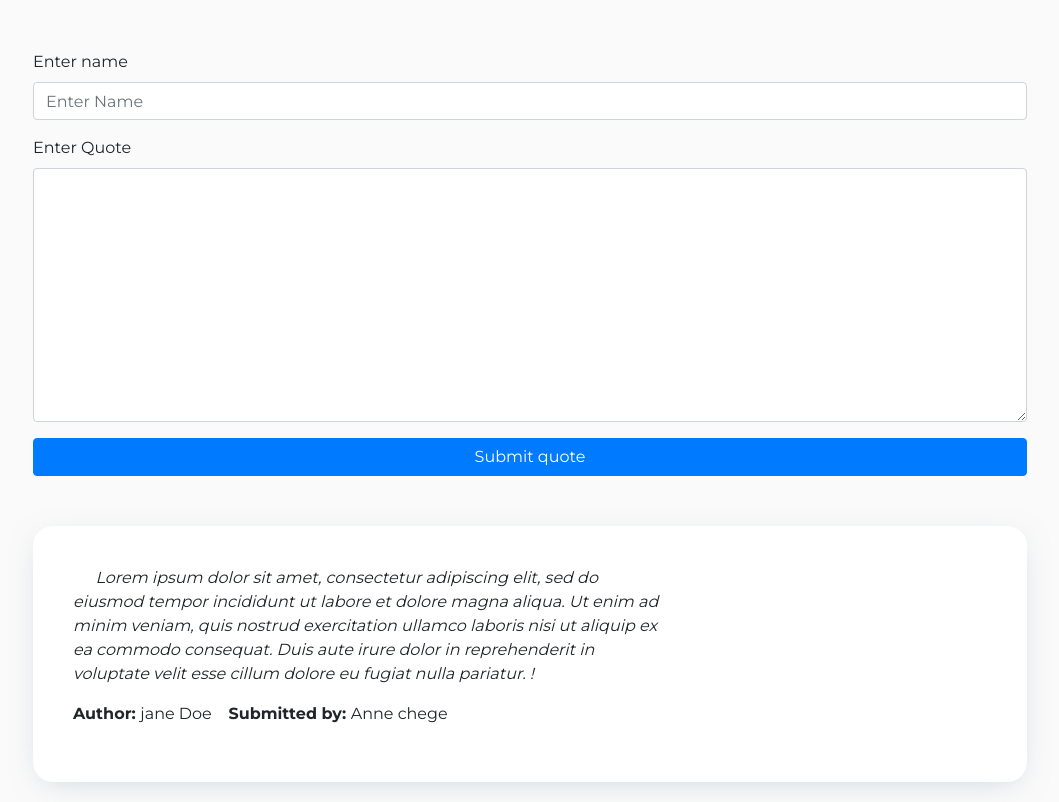
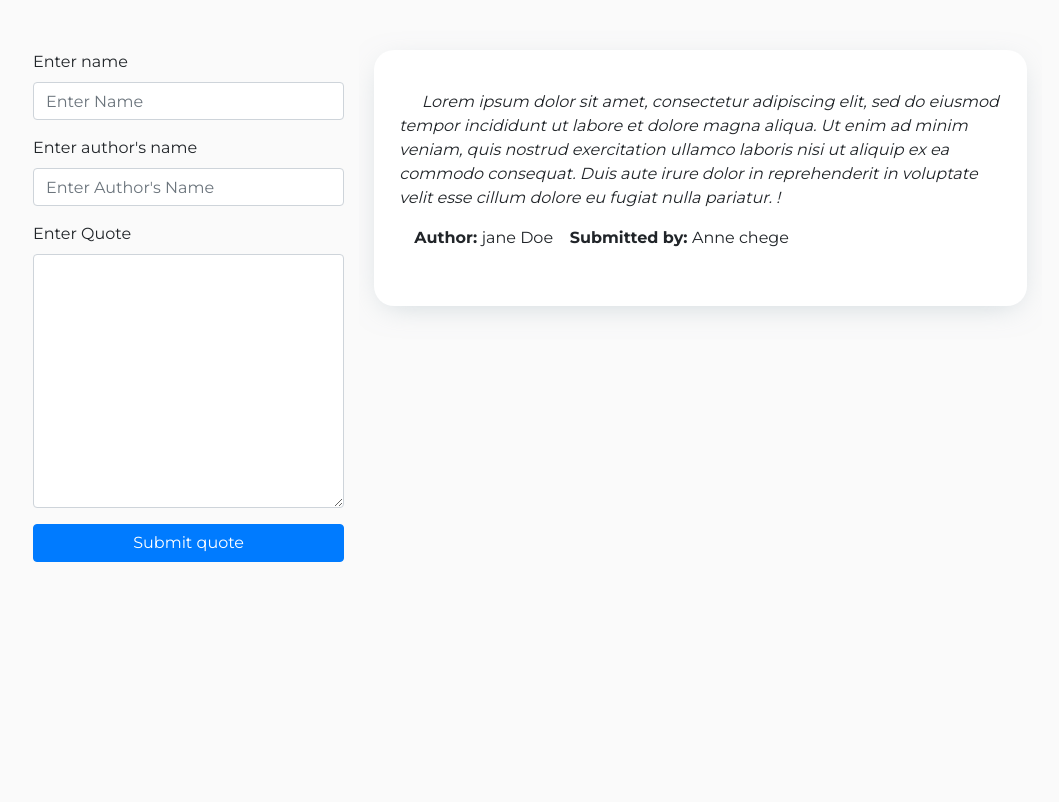
Before and after one commit to annechege/quote-app, an Angular app: page / in a window 1280 px wide. Shown: the whole page, without its empty margins (110-1169 px from the left). Built offline with nearby package versions, Linux system fonts and the light colour scheme.

Commit message:
created the form

```diff
--- a/src/app/app.component.css
+++ b/src/app/app.component.css
@@ -2,3 +2,8 @@
   margin: 0 auto;
   width: 80%;
 }
+
+.scrollable{
+  overflow: auto;
+  height: 700px;
+}
--- a/src/app/app.component.html
+++ b/src/app/app.component.html
@@ -1,4 +1,10 @@
 <div class="container">
-  <app-header></app-header>
-  <app-card></app-card>
+  <div class="row">
+    <div class="col-4">
+      <app-header></app-header>
+    </div>
+    <div class="col-8 scrollable">
+      <app-card></app-card>
+    </div>
+  </div>
 </div>
--- a/src/app/card/card.component.css
+++ b/src/app/card/card.component.css
@@ -4,5 +4,6 @@
   /* max-width: 360px;   */
   border-radius: 20px;
   margin-bottom: 20px;
+  margin-top: 50px;
   box-shadow: 0 7px 30px -10px rgba(150,170,180,0.5);
 }
--- a/src/app/header/header.component.html
+++ b/src/app/header/header.component.html
@@ -5,9 +5,14 @@
       <input type="text" class="form-control" id="exampleInputEmail1" aria-describedby="emailHelp" placeholder="Enter Name">
     </div>
     <div class="form-group">
+      <label for="exampleInputEmail1">Enter author's name</label>
+      <input type="text" class="form-control" id="exampleInputEmail1" aria-describedby="emailHelp" placeholder="Enter Author's Name">
+    </div>
+
+    <div class="form-group">
       <label for="exampleInputPassword1">Enter Quote</label>
       <textarea name="" class="form-control" id="" cols="30" rows="10"></textarea>
     </div>
-    <button type="submit" class="btn button btn-primary">Submit quote</button>
+    <button type="text" class="btn button btn-primary">Submit quote</button>
   </form>
 </div>
--- a/src/app/quote/quote.component.html
+++ b/src/app/quote/quote.component.html
@@ -1,7 +1,7 @@
 <div class="item active">
   <blockquote>
       <div class="row">
-          <div class="col-sm-8 col-sm-offset-2">
+          <div class="quote">
               <p><em>Lorem ipsum dolor sit amet, consectetur adipiscing elit, sed do eiusmod tempor incididunt ut labore et dolore magna aliqua. Ut enim ad minim veniam, quis nostrud exercitation ullamco laboris nisi ut aliquip ex ea commodo consequat. Duis aute irure dolor in reprehenderit in voluptate velit esse cillum dolore eu fugiat nulla pariatur. !</em></p>
           </div>
       </div>
```
